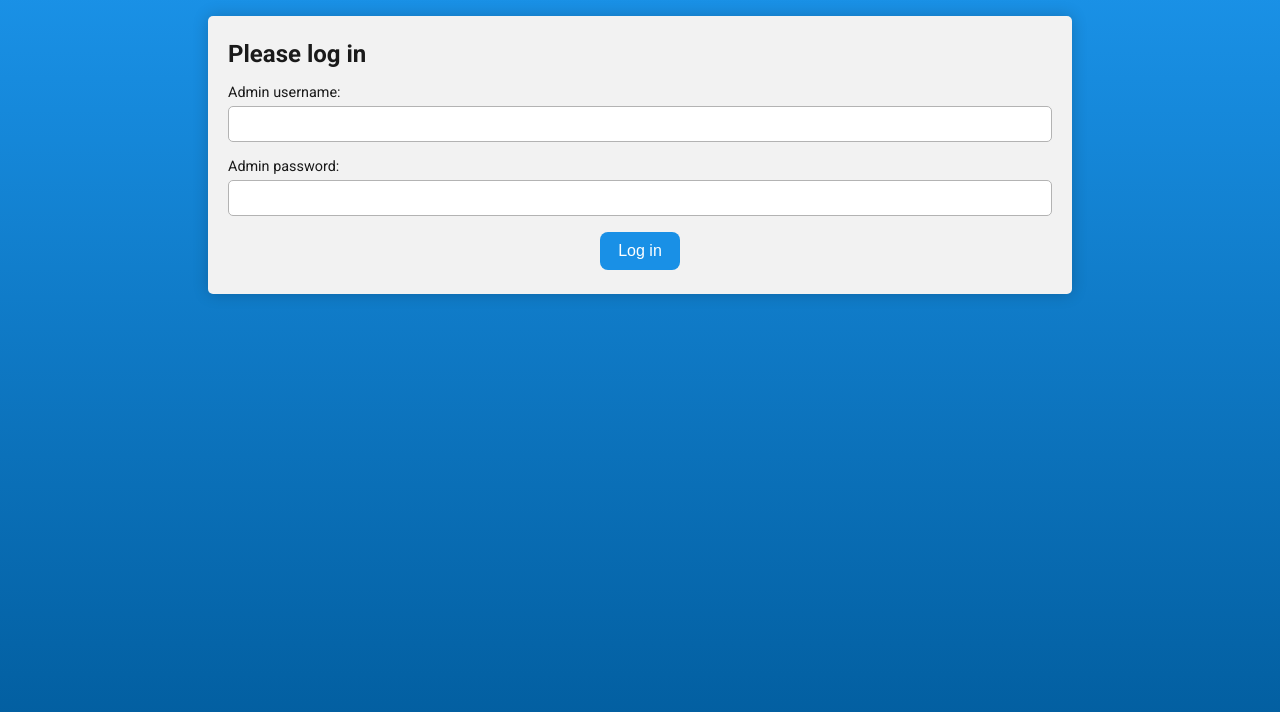
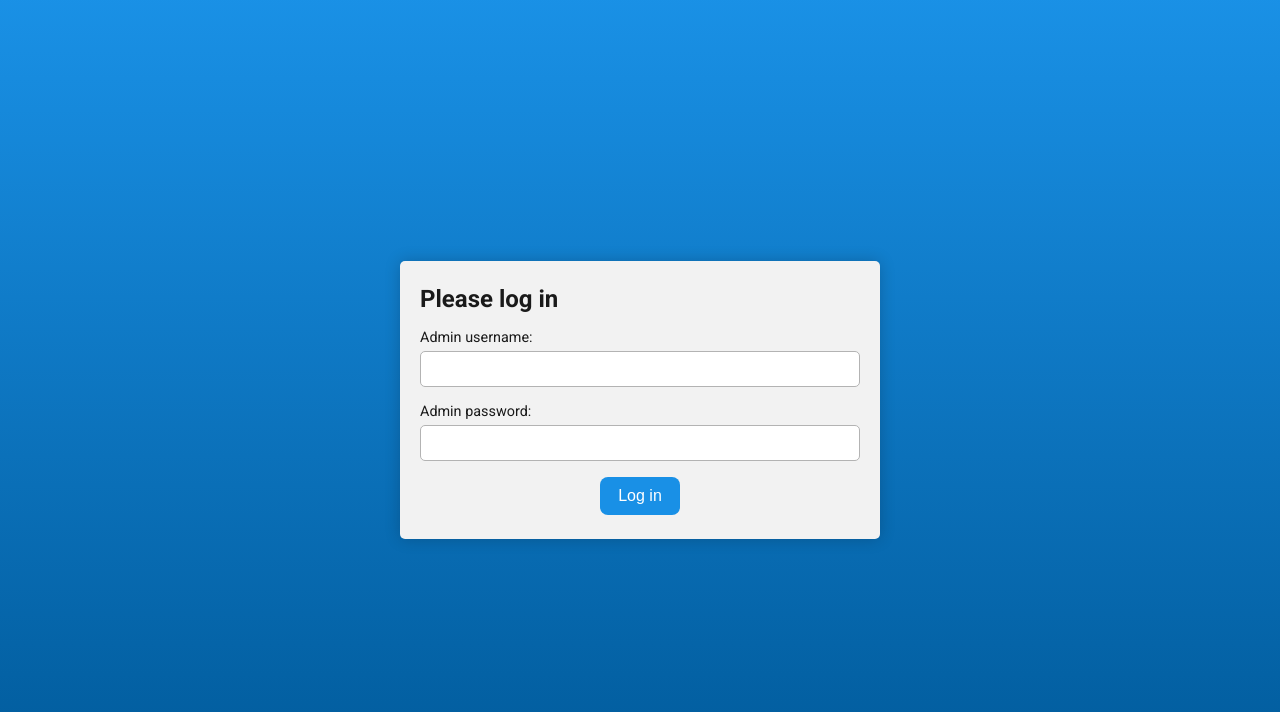
Before and after one commit to fran-exfer/admin-mock, a React (Create React App) app: page / in a window 1280 px wide. Shown: the top 712 px of the page. Built offline with nearby package versions, Linux system fonts and the light colour scheme.

Commit message:
Basic login functionality.

```diff
--- a/src/App.js
+++ b/src/App.js
@@ -5,15 +5,33 @@ import AuthPanel from './components/authentication/AuthPanel';
 function App() {
   const [authed, setAuthed] = useState(false);
 
+  const handleAuthSubmit = (event, username, password) => {
+    event.preventDefault();
+
+    fetch('http://localhost:3004/auth')
+      .then((data) => data.json())
+      .then((json) => {
+        if (username === json.username && password === json.password) {
+          setAuthed(true);
+        } else {
+          console.log('NOOOPE');
+        }
+      });
+  };
+
   if (!authed) {
     return (
       <main>
-        <AuthPanel />
+        <AuthPanel onSubmit={handleAuthSubmit} />
       </main>
     );
   }
 
-  return <main></main>;
+  return (
+    <main>
+      <h1>Logged in!</h1>
+    </main>
+  );
 }
 
 export default App;
--- a/src/components/authentication/AuthPanel.js
+++ b/src/components/authentication/AuthPanel.js
@@ -1,19 +1,34 @@
-function AuthPanel() {
+import { useRef } from 'react';
+
+import styles from './AuthPanel.module.scss';
+
+function AuthPanel({ onSubmit }) {
+  const usernameRef = useRef();
+  const passwordRef = useRef();
+
   return (
-    <section>
+    <section className={styles.authpanel}>
       <div className="panel">
         <h1>Please log in</h1>
-        <form>
+        <form
+          onSubmit={(event) =>
+            onSubmit(
+              event,
+              usernameRef.current.value,
+              passwordRef.current.value
+            )
+          }
+        >
           <div className="control">
             <label>Admin username:</label>
-            <input type="text"></input>
+            <input type="text" ref={usernameRef} />
           </div>
           <div className="control">
             <label>Admin password:</label>
-            <input type="password"></input>
+            <input type="password" ref={passwordRef} />
           </div>
           <div className="flex justify-center">
-            <button class="btn btn--primary">Log in</button>
+            <button className="btn btn--primary">Log in</button>
           </div>
         </form>
       </div>
--- /dev/null
+++ b/src/components/authentication/AuthPanel.module.scss
@@ -0,0 +1,12 @@
+.authpanel {
+  flex: 1 1 auto;
+  display: flex;
+  flex-direction: column;
+  justify-content: center;
+  align-items: center;
+
+  & > * {
+    width: 100%;
+    max-width: 30rem;
+  }
+}
--- a/src/partials/_base.scss
+++ b/src/partials/_base.scss
@@ -21,10 +21,11 @@ body {
 }
 
 main {
-  max-width: 70vw;
+  max-width: 75rem;
   min-height: 100vh;
   margin: 0 auto;
   padding: 1rem;
+
   display: flex;
   flex-direction: column;
 }
```
